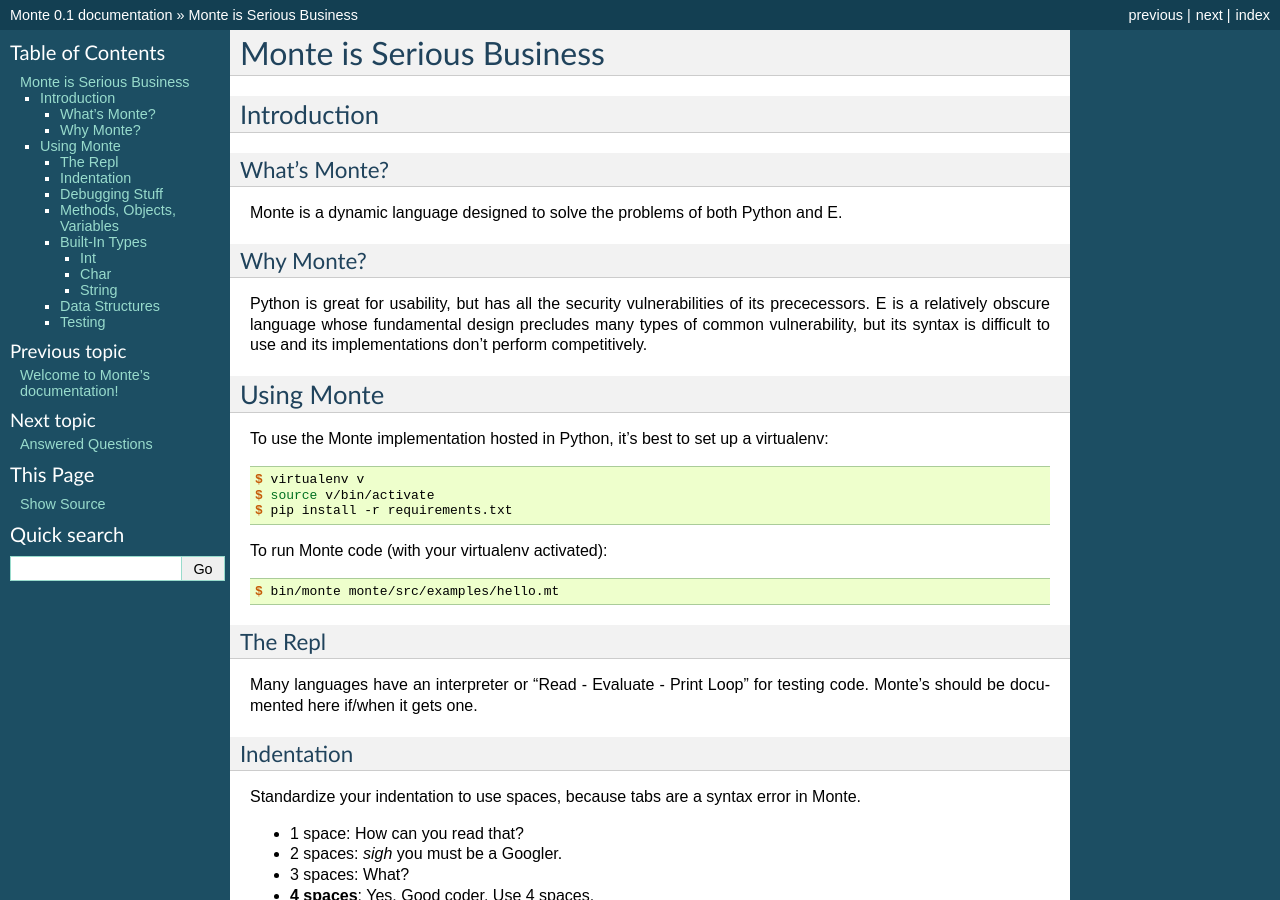
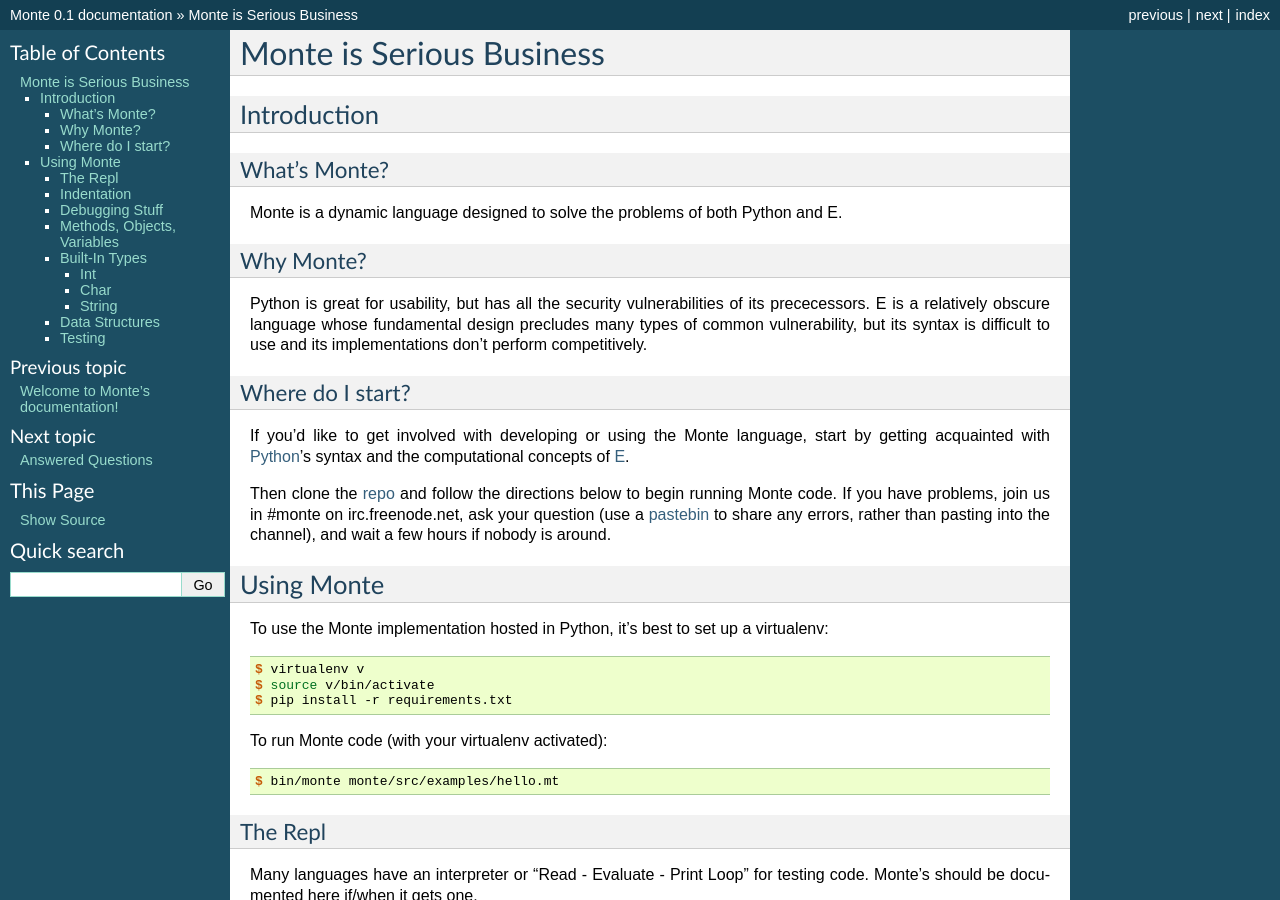
Before and after one commit to monte-language/monte, a Sphinx documentation site: the page built from docs/source/intro.rst, in a window 1280 px wide and 900 px high. Built offline with Sphinx 7.4.7, drawn with Linux system fonts in a browser that asks for light colours; pages that are not in the unit, such as notebooks, are missing from menus.

Commit message:
add how to get started

```diff
--- a/docs/source/intro.rst
+++ b/docs/source/intro.rst
@@ -18,6 +18,22 @@
 precludes many types of common vulnerability, but its syntax is difficult to
 use and its implementations don't perform competitively.
 
+Where do I start?
+-----------------
+
+If you'd like to get involved with developing or using the Monte language,
+start by getting acquainted with Python_'s syntax and the computational
+concepts of E_.
+
+Then clone the repo_ and follow the directions below to begin running Monte
+code. If you have problems, join us in #monte on irc.freenode.net, ask your
+question (use a pastebin_ to share any errors, rather than pasting into the
+channel), and wait a few hours if nobody is around.
+
+.. _Python: https://docs.python.org/2/tutorial/
+.. _E: http://www.skyhunter.com/marcs/ewalnut.html
+.. _repo: https://github.com/monte-language/monte
+.. _pastebin: http://bpaste.net/
 
 Using Monte
 ===========
```
